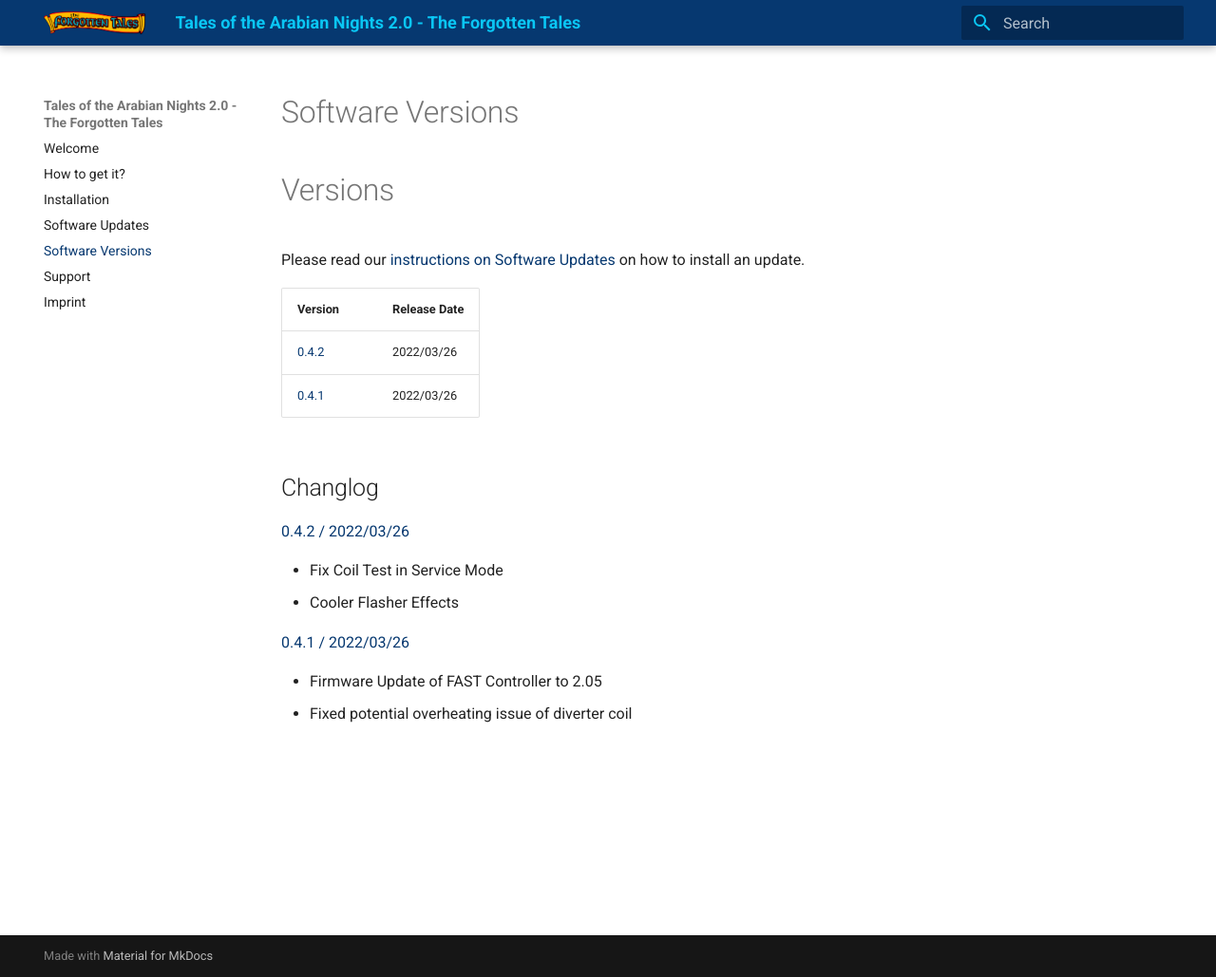
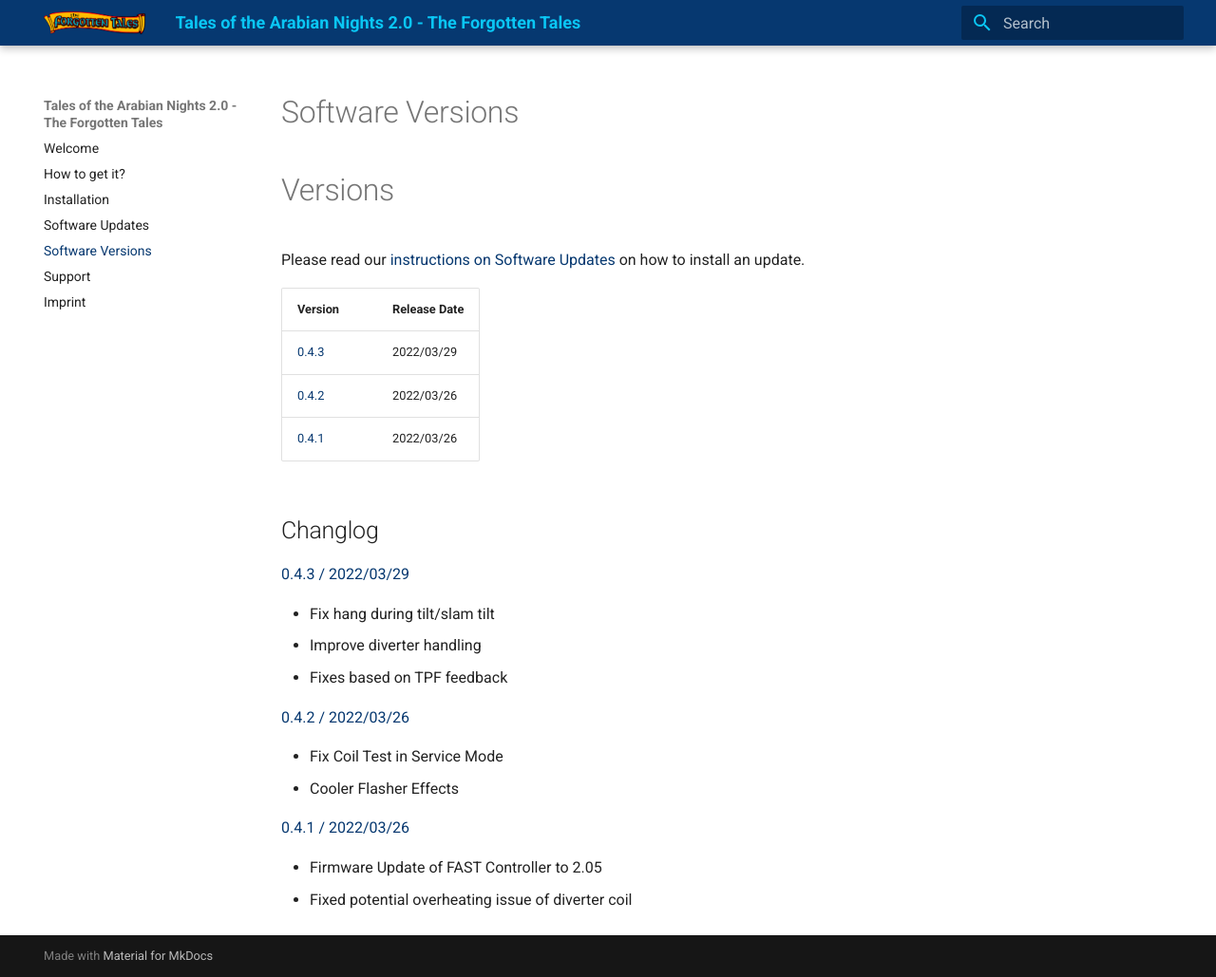
Before and after one commit to totan-forgottentales/totan-forgottentales, an MkDocs documentation site: the page built from docs/software_versions.md, in a window 1280 px wide and 1029 px high. Shown: the whole window at 95% size. Built offline with MkDocs 1.6.1 and Material for MkDocs 9.7.7, drawn with Linux system fonts in a browser that asks for light colours.

```diff
--- a/docs/software_versions.md
+++ b/docs/software_versions.md
@@ -6,10 +6,17 @@ Please read our [instructions on Software Updates](software_updates.md) on how t
 
 | Version                                                              | Release Date   |
 | -------------------------------------------------------------------- | -------------- |
+| [0.4.3](https://images.the-forgotten-tales.com/totan_0.4.3.image)    | 2022/03/29     |
 | [0.4.2](https://images.the-forgotten-tales.com/totan_0.4.2.image)    | 2022/03/26     |
 | [0.4.1](https://images.the-forgotten-tales.com/totan_0.4.1.image)    | 2022/03/26     |
 
 ## Changlog
+
+ [0.4.3 / 2022/03/29](https://images.the-forgotten-tales.com/totan_0.4.3.image)
+
+   * Fix hang during tilt/slam tilt
+   * Improve diverter handling
+   * Fixes based on TPF feedback
 
  [0.4.2 / 2022/03/26](https://images.the-forgotten-tales.com/totan_0.4.2.image)
 
```
Also changed, not shown: docs/software_updates.md (+7 -0 lines).
